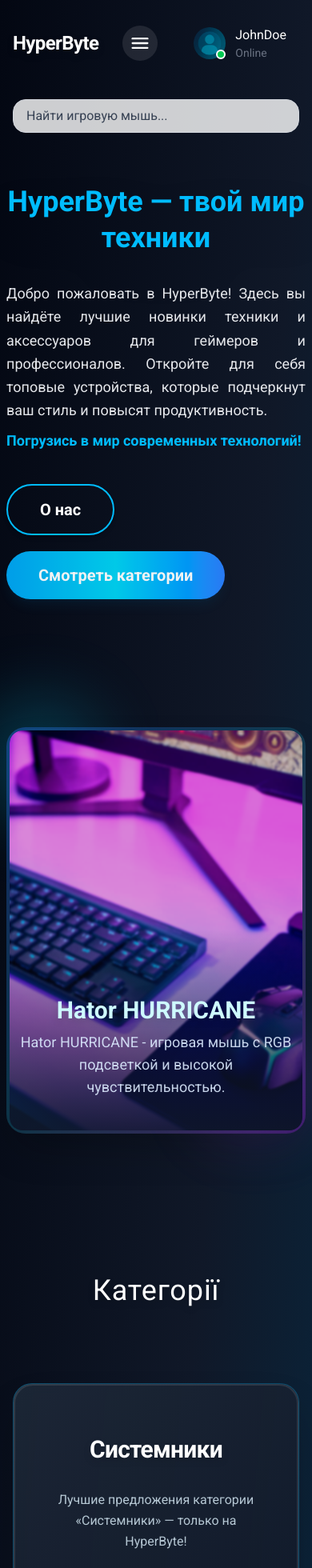
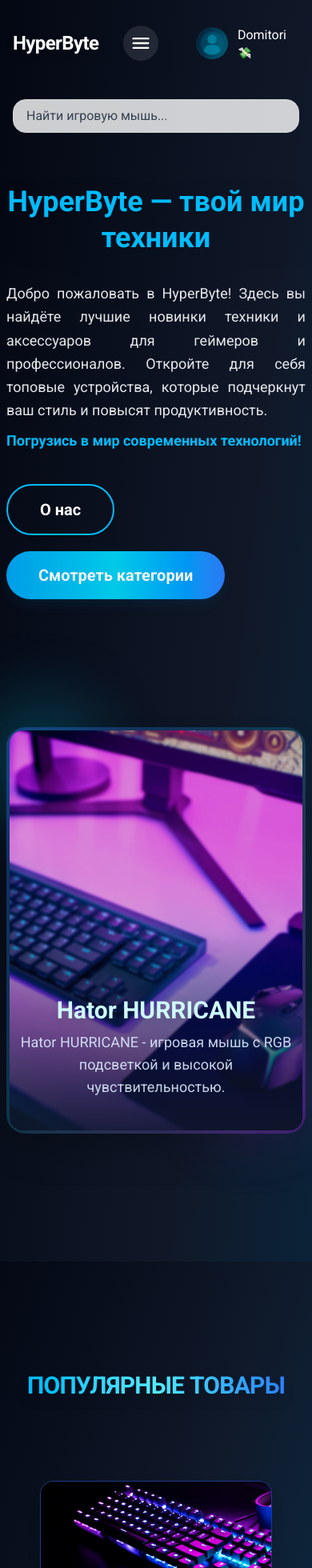
Before and after one commit to Domitori9/Hyperbyte, a Next.js app: page / in a window 390 px wide. Shown: the top 1960 px of the page at 80% size. Built offline with nearby package versions, Linux system fonts and the light colour scheme.

Commit message:
02.06.2025

```diff
--- a/src/app/page.tsx
+++ b/src/app/page.tsx
@@ -44,7 +44,7 @@
           </div>
         </section>
         {/* Секция категорий товаров */}
-        <CategorySection />
+        {/* <CategorySection /> */}
       </div>
 
       {/* Популярные товары */}
--- a/src/components/Header/Header.tsx
+++ b/src/components/Header/Header.tsx
@@ -7,7 +7,7 @@
 export default function Header() {
     const [mobileOpen, setMobileOpen] = useState(false);
     return (
-        <header className="relative rounded-b-3xl animate-fade-in bg-transparent">
+        <header className="relative  animate-fade-in ">
             <div className="max-w-[1440px] mx-auto w-full px-4 sm:px-8 flex flex-col gap-4">
                 <div className="flex items-center justify-between py-6">
                     <Link href="/" aria-label="На главную">
@@ -46,7 +46,7 @@
                         </svg>
                     </button>
                     <div className="flex items-center gap-3">
-                        <UserAccount username="JohnDoe" avatarUrl="/ava.jpg" />
+                        <UserAccount username="Domitori" avatarUrl="/ava.jpg" />
                     </div>
                 </div>
                 {/* Mobile nav (modern side drawer) */}
--- a/src/components/Header/UserAccount.tsx
+++ b/src/components/Header/UserAccount.tsx
@@ -23,11 +23,11 @@
             </div>
           )}
         </div>
-        <div className="absolute bottom-0 right-0 w-3 h-3 bg-green-500 rounded-full border-2 border-white"></div>
+        {/* <div className="absolute bottom-0 right-0 w-3 h-3 bg-green-500 rounded-full border-2 border-white"></div> */}
       </div>
       <div className="flex flex-col">
         <span className="font-medium text-white">{username}</span>
-        <span className="text-sm text-gray-500">Online</span>
+        <span className="text-sm text-gray-500">💸</span>
       </div>
     </div>
   );
--- a/src/components/PopularProducts.tsx
+++ b/src/components/PopularProducts.tsx
@@ -22,8 +22,8 @@
 
 export default function PopularProducts() {
   return (
-    <section className="w-full py-20 flex flex-col items-center justify-center bg-gradient-to-br from-gray-950/80 via-gray-900/70 to-sky-950/80 relative">
-      <h2 className="text-4xl sm:text-5xl font-extrabold text-transparent bg-clip-text bg-gradient-to-r from-sky-400 via-cyan-300 to-blue-500 mb-14 tracking-tight text-center drop-shadow-xl uppercase">
+    <section className="w-full h-screen py-20 flex flex-col items-center justify-center bg-gradient-to-br from-gray-950/80 via-gray-900/70 to-sky-950/80 relative">
+      <h2 className="text-3xl sm:text-5xl font-extrabold text-transparent bg-clip-text bg-gradient-to-r from-sky-400 via-cyan-300 to-blue-500 mb-14 tracking-tight text-center drop-shadow-xl uppercase">
         Популярные товары
       </h2>
       {      /* Фон для слайдера */}
@@ -38,6 +38,7 @@
             1024: { slidesPerView: 4 },
           }}
           className="popular-products-swiper"
+          style={{ paddingTop: 45, paddingBottom: 45, paddingLeft: 20, paddingRight: 20 }}
         >
           {products.map((product) => (
             <SwiperSlide key={product.id}>
```
